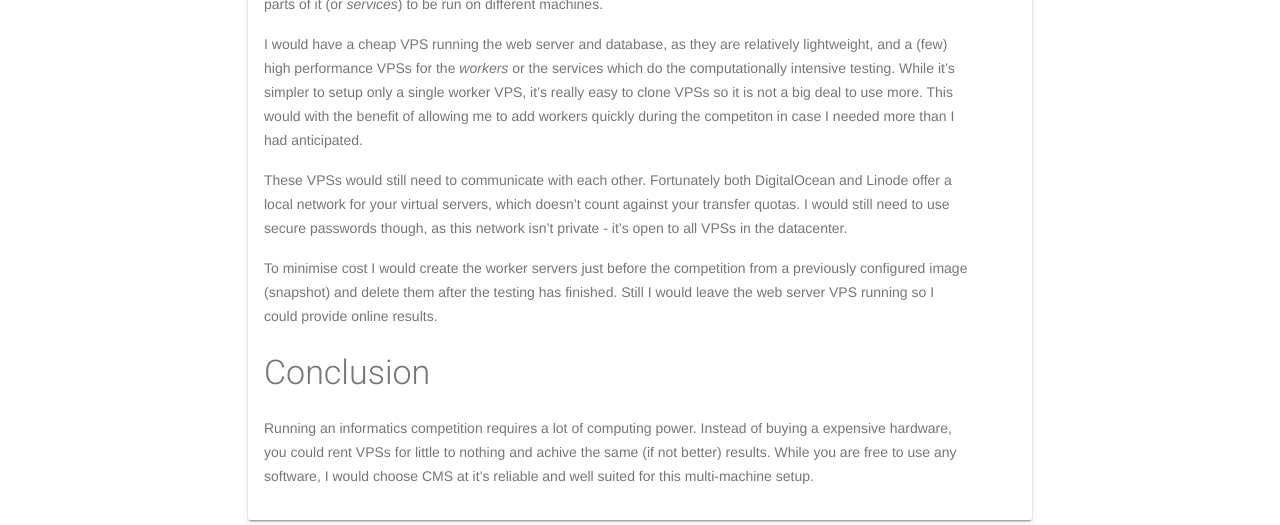
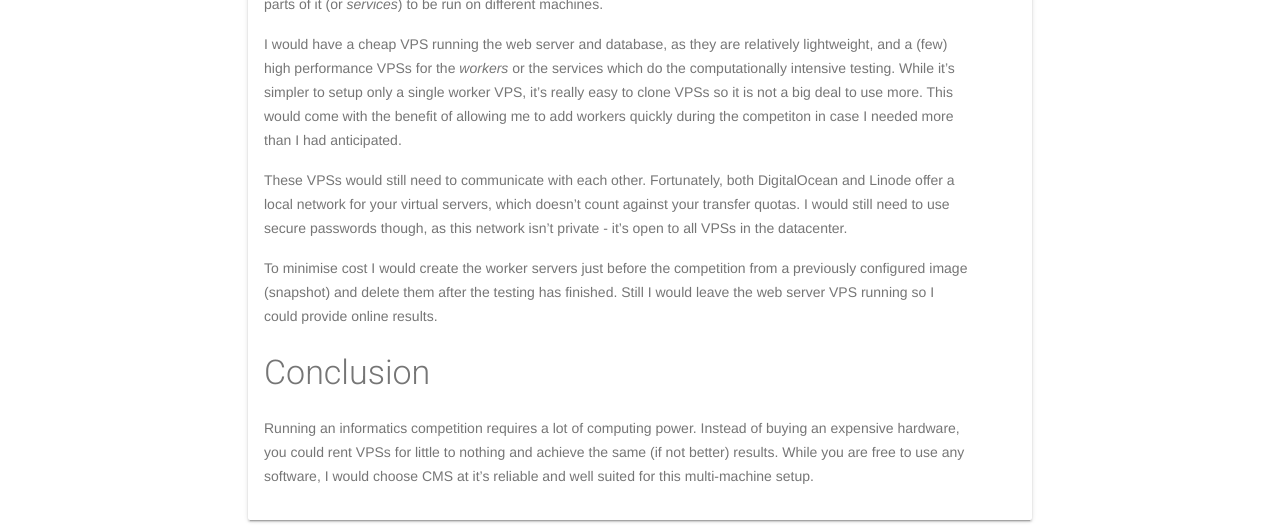
Before and after one commit to Alaxe/alaxe.github.io, a Jekyll site: the page built from _posts/2017-12-05-vps-for-competitions.md, in a window 1280 px wide. Shown: the part 1453-1978 px from the top of the page. Built offline with Jekyll 4.4.1, drawn with Linux system fonts in a browser that asks for light colours.

Commit message:
Fixed a few typos

```diff
--- a/_posts/2017-12-05-vps-for-competitions.md
+++ b/_posts/2017-12-05-vps-for-competitions.md
@@ -74,11 +74,11 @@ lightweight, and a (few) high performance VPSs for the *workers* or the services
 which do the computationally intensive testing.
 While it's simpler to setup only a single worker VPS, it's really easy to clone
 VPSs so it is not a big deal to use more.
-This would with the benefit of allowing me to add workers quickly during the
+This would come with the benefit of allowing me to add workers quickly during the
 competiton in case I needed more than I had anticipated.
 
 These VPSs would still need to communicate with each other.
-Fortunately both DigitalOcean and Linode offer a local network for your virtual
+Fortunately, both DigitalOcean and Linode offer a local network for your virtual
 servers, which doesn't count against your transfer quotas.
 I would still need to use secure passwords though, as this network isn't
 private - it's open to all VPSs in the datacenter.
@@ -91,8 +91,8 @@ results.
 
 ### Conclusion
 Running an informatics competition requires a lot of computing power.
-Instead of buying a expensive hardware, you could rent VPSs for little to
-nothing and achive the same (if not better) results.
+Instead of buying an expensive hardware, you could rent VPSs for little to
+nothing and achieve the same (if not better) results.
 While you are free to use any software, I would choose CMS at it's reliable and
 well suited for this multi-machine setup.
 
```
